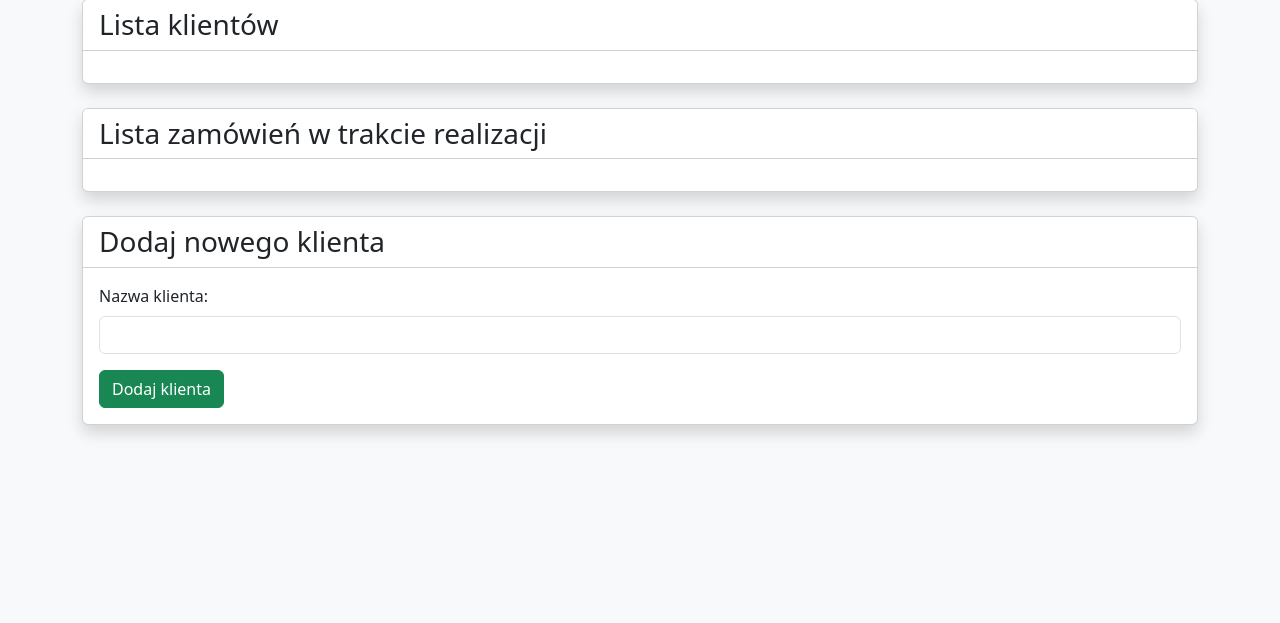
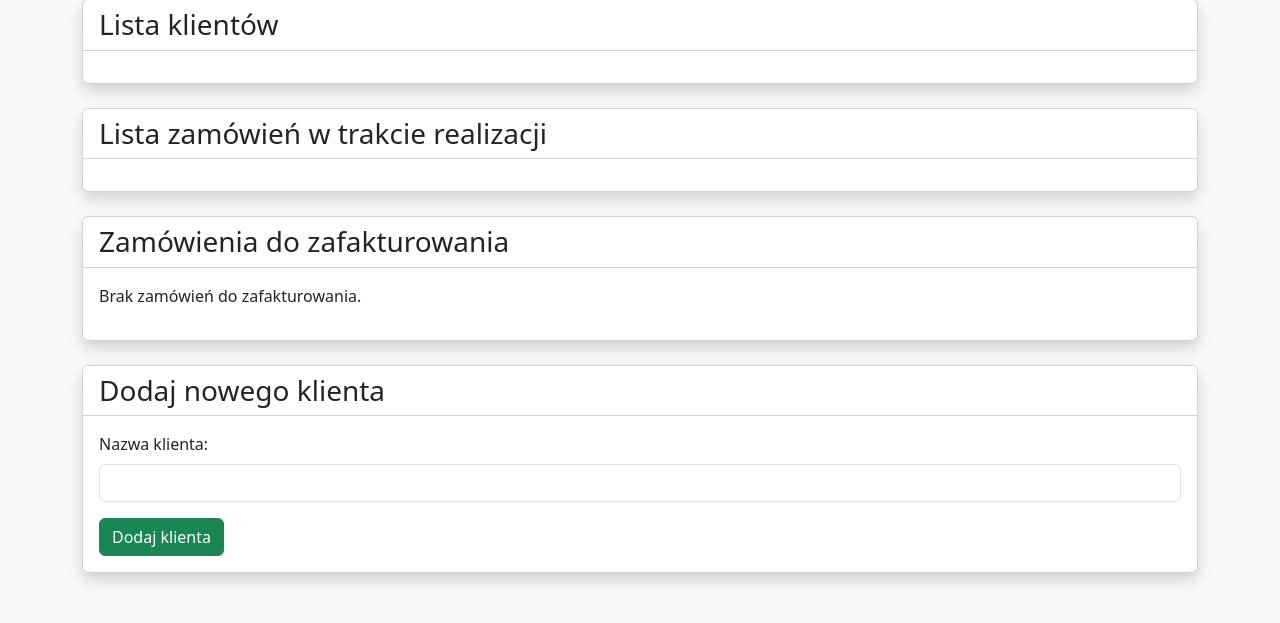
Before and after one commit to Osmobaits/Osmo, a Flask app: page /orders in a window 1280 px wide. Shown: the part 117-740 px from the top of the page. Run offline with Flask 3, Linux system fonts and the light colour scheme; the visitor is signed in with stand-in values (Sample User, id 1).

Commit message:
Update index1.html

```diff
--- a/templates/index1.html
+++ b/templates/index1.html
@@ -6,7 +6,7 @@
     <title>OSMO Baits Order Management</title>
     <link href="https://cdn.jsdelivr.net/npm/bootstrap@5.3.0/dist/css/bootstrap.min.css" rel="stylesheet">
     <style>
-        /* ... (Twój istniejący CSS) ... */
+        /* ... (Twój istniejący CSS - jeśli masz) ... */
         .center-text {
             text-align: center;
             margin-top: 20px;
@@ -55,7 +55,7 @@
                 margin-bottom: 20px;
             }
         }
-        /* Dodaj tę klasę CSS */
+
         .active-order-text {
             color: red;
         }
@@ -113,12 +113,39 @@
                             <li class="list-group-item d-flex justify-content-between align-items-center">
                                 <div>
                                     <a href="{{ url_for('order_details', order_id=order.id) }}">
-                                        {{ order.client.name }} ({{ order.order_date.strftime('%Y-%m-%d') }})
+                                        {{ order.client.name }} ({{ order.order_date.strftime('%Y-%m-%d') if order.order_date else 'Brak daty' }})
                                     </a>
                                 </div>
                             </li>
                         {% endfor %}
                     </ul>
+                </div>
+            </div>
+
+            <!-- Zamówienia do zafakturowania (NOWA SEKCJA) -->
+            <div class="card shadow mb-4">
+                <div class="card-header bg-white">
+                    <h3 class="mb-0">Zamówienia do zafakturowania</h3>
+                </div>
+                <div class="card-body">
+                    {% if orders_to_invoice %}
+                        <ul class="list-group">
+                            {% for order in orders_to_invoice %}
+                                <li class="list-group-item d-flex justify-content-between align-items-center">
+                                    <div>
+                                        <a href="{{ url_for('order_details', order_id=order.id) }}">
+                                            {{ order.client.name }} ({{ order.order_date.strftime('%Y-%m-%d') if order.order_date else 'Brak daty' }})
+                                        </a>
+                                    </div>
+                                    <div>
+                                      <!--Tu możesz dodać przycisk/link do wystawiania faktury, jeśli masz taką funkcjonalność-->
+                                    </div>
+                                </li>
+                            {% endfor %}
+                        </ul>
+                    {% else %}
+                        <p>Brak zamówień do zafakturowania.</p>
+                    {% endif %}
                 </div>
             </div>
 
@@ -138,7 +165,7 @@
                 </div>
             </div>
         {% else %}
-           <!--formularz logowania-->
+           <!-- Formularz logowania (tylko, jeśli użytkownik nie jest zalogowany) -->
            <div class="card shadow mx-auto" style="max-width: 400px;">
                 <div class="card-header bg-white">
                     <h2 class="mb-0">Logowanie</h2>
```
